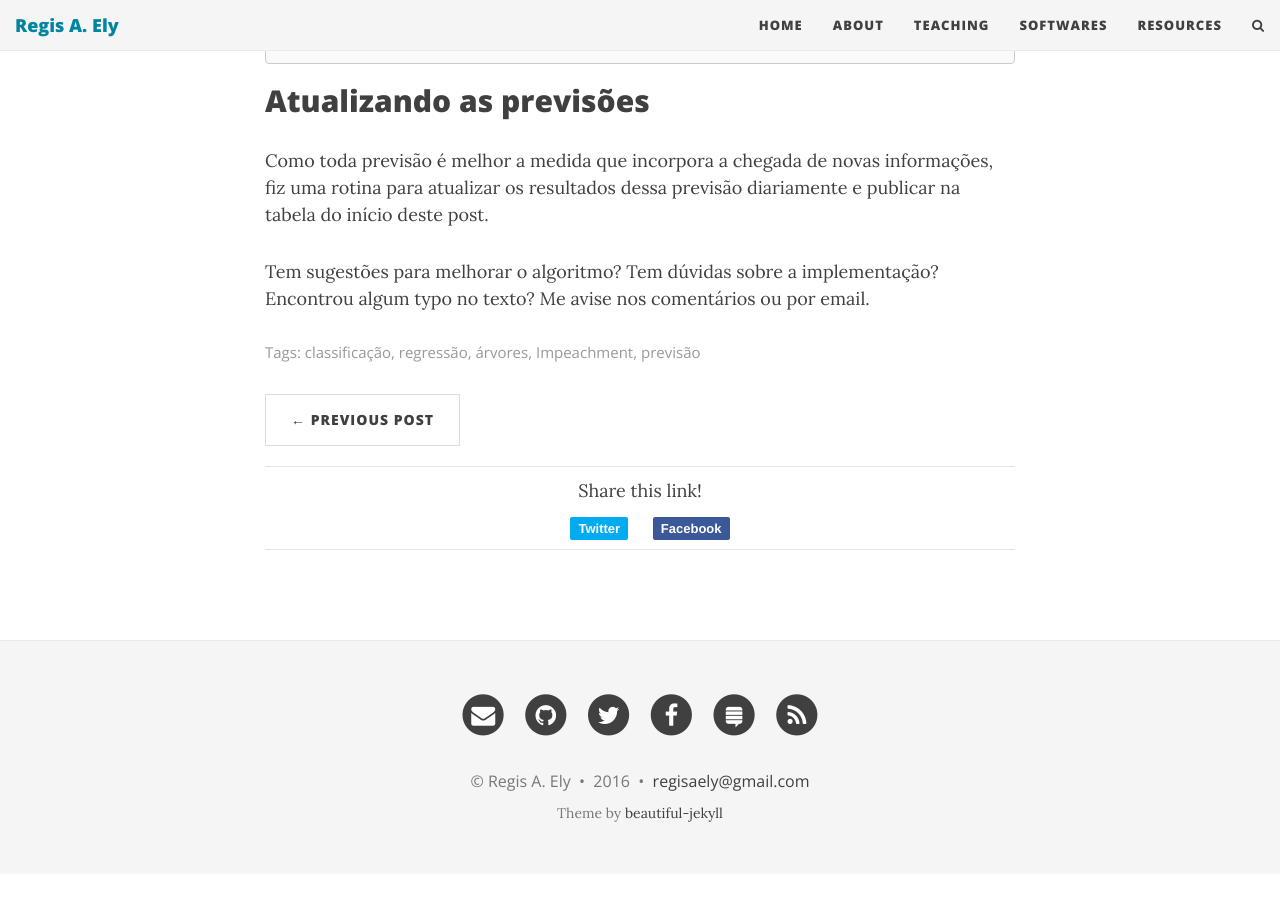
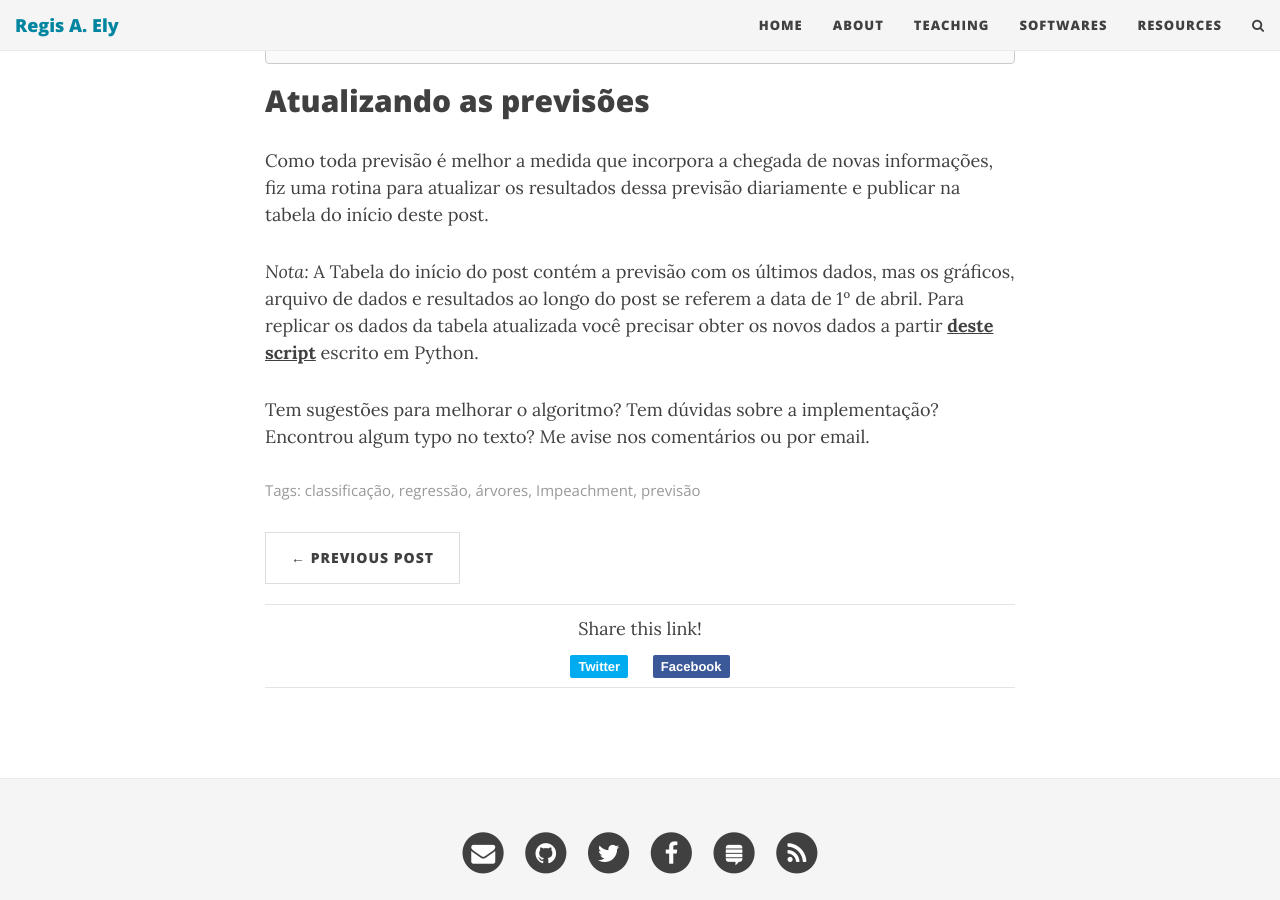
Before and after one commit to regisely/regisely.github.io, a Jekyll site: the page built from _posts/2016-04-01-impeachment.md, in a window 1280 px wide and 900 px high, scrolled down 9362 px. Built offline with Jekyll 4.4.1, drawn with Linux system fonts in a browser that asks for light colours; nearby versions of some CDN libraries; comment, search, counter and statistics services are not loaded; before the commit the page ends 10236 px from its top, so only the background shows below that.

Commit message:
Add note in impeachment

```diff
--- a/_posts/2016-04-01-impeachment.md
+++ b/_posts/2016-04-01-impeachment.md
@@ -265,4 +265,6 @@ O resultado nos dá:
 
 Como toda previsão é melhor a medida que incorpora a chegada de novas informações, fiz uma rotina para atualizar os resultados dessa previsão diariamente e publicar na tabela do início deste post.
 
+*Nota:* A Tabela do início do post contém a previsão com os últimos dados, mas os gráficos, arquivo de dados e resultados ao longo do post se referem a data de 1º de abril. Para replicar os dados da tabela atualizada você precisar obter os novos dados a partir **[deste script](https://gist.github.com/regisely/caefdf30313503bbf5d0bbae6e2a597d)** escrito em Python.
+
 Tem sugestões para melhorar o algoritmo? Tem dúvidas sobre a implementação? Encontrou algum typo no texto? Me avise nos comentários ou por email.
```
